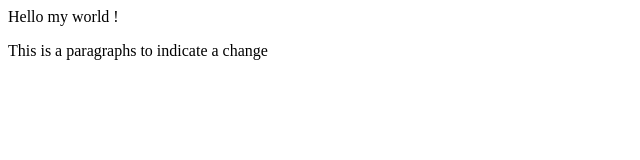
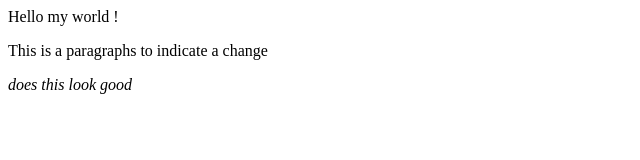
Before and after one commit to henloy77/learning_git, a plain HTML site: page index.html in a window 1280 px wide. Shown: the whole page, without its empty margins (0-640 px from the left). Drawn offline with Linux system fonts and the light colour scheme.

Commit message:
Updated index.html added i tag

```diff
--- a/index.html
+++ b/index.html
@@ -1,4 +1,5 @@
 <div>
     Hello my world !
     <p>This is a paragraphs to indicate a change</p>
+    <i> does this look good</i>
 </div>
```
